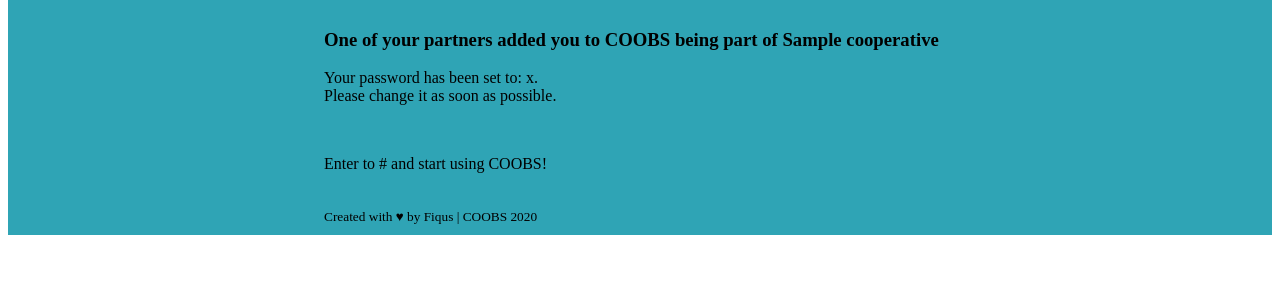
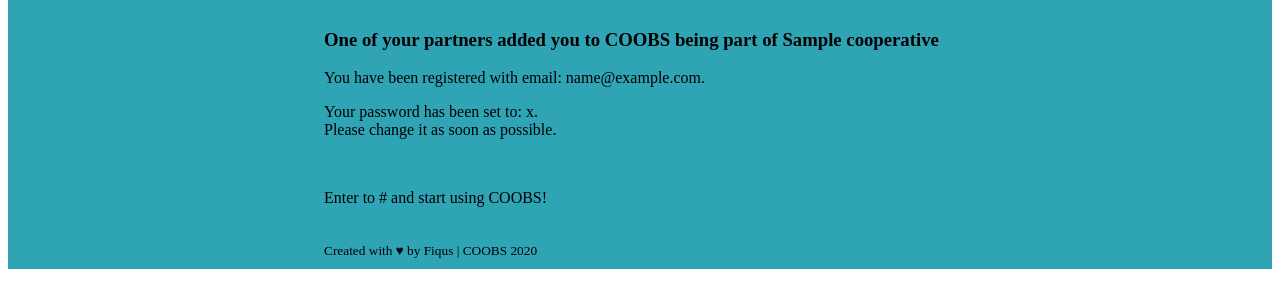
Before and after one commit to fiqus/coobs, a Django app: template api/templates/partner_created_email_template.html in a window 1280 px wide. Shown: the part 128-436 px from the top of the page. Run offline with Django 3.2, Linux system fonts and the light colour scheme; tables that the repository leaves empty hold one stand-in row (values such as "Sample post"); the template is opened without the code that fills it: values that come from a table or form of the project are taken from there, most other values are stand-ins (such as "Sample title", 1, 10 or a date in 2020); parts of the project's set-up code (start-up, migrations or seed data) failed here and were passed over.

Commit message:
[MJV] added email to registration users emails

```diff
--- a/api/templates/partner_created_email_template.html
+++ b/api/templates/partner_created_email_template.html
@@ -25,6 +25,7 @@
       <section class="horizontal-central-align">
         <div>
           <h3>{% trans "One of your partners added you to COOBS being part of" %} {% firstof cooperative.name cooperative.business_name%}</h3>
+          <p>{% trans "You have been registered with email" %}: {{email}}. <br/></p>
           <p>{% trans "Your password has been set to" %}: {{password}}. <br/>{% trans "Please change it as soon as possible."%}</p>
           <br/><p>{% blocktrans %} Enter to  {{public_url}} and start using COOBS!{% endblocktrans %}</p>
         </div>
--- a/api/templates/partner_created_email_template.txt
+++ b/api/templates/partner_created_email_template.txt
@@ -1,5 +1,6 @@
 {% load i18n %}
 
 {% trans "One of your partners added you to COOBS being part of" %} {% firstof cooperative.name cooperative.business_name%}.
+{% trans "You have been registered with email:" %}: {{email}}.
 {% trans "Your password has been set to" %}: {{password}}. {% trans "Please change it as soon as possible."%}
 {% blocktrans %} Enter to {{public_url}} and start using COOBS!{% endblocktrans %}
--- a/api/views.py
+++ b/api/views.py
@@ -321,7 +321,7 @@
         def send_email():
             public_url = "{}://{}".format(settings.WEB_PROTOCOL, settings.WEB_URL)
             context = {'cooperative': CooperativeSerializer(cooperative).data, 'password': password,
-                       'public_url': public_url}
+                       'public_url': public_url, 'email': partner.email}
             text_template = get_template('partner_created_email_template.txt')
             text_content = text_template.render(context)
             html_template = get_template('partner_created_email_template.html')
```
Also changed, not shown: locale/en/LC_MESSAGES/django.po, locale/es/LC_MESSAGES/django.po, 2 other files.
